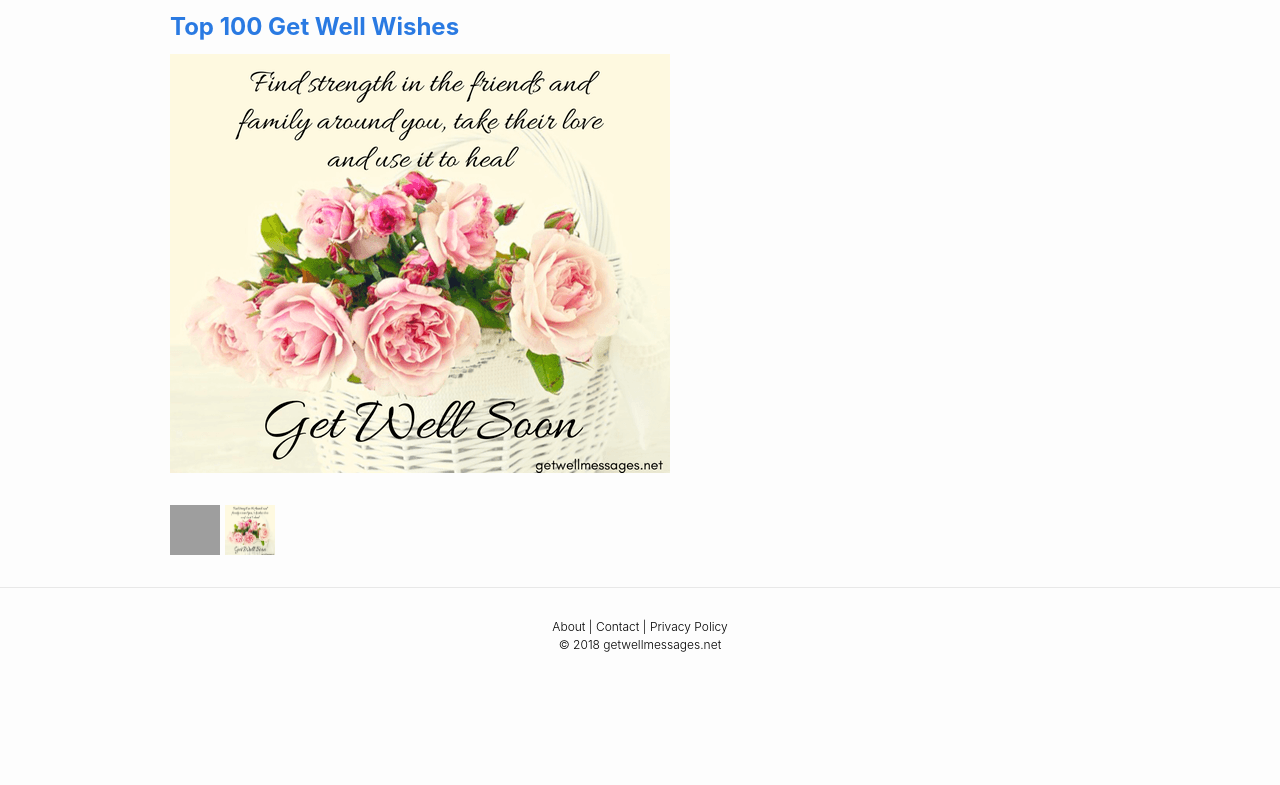
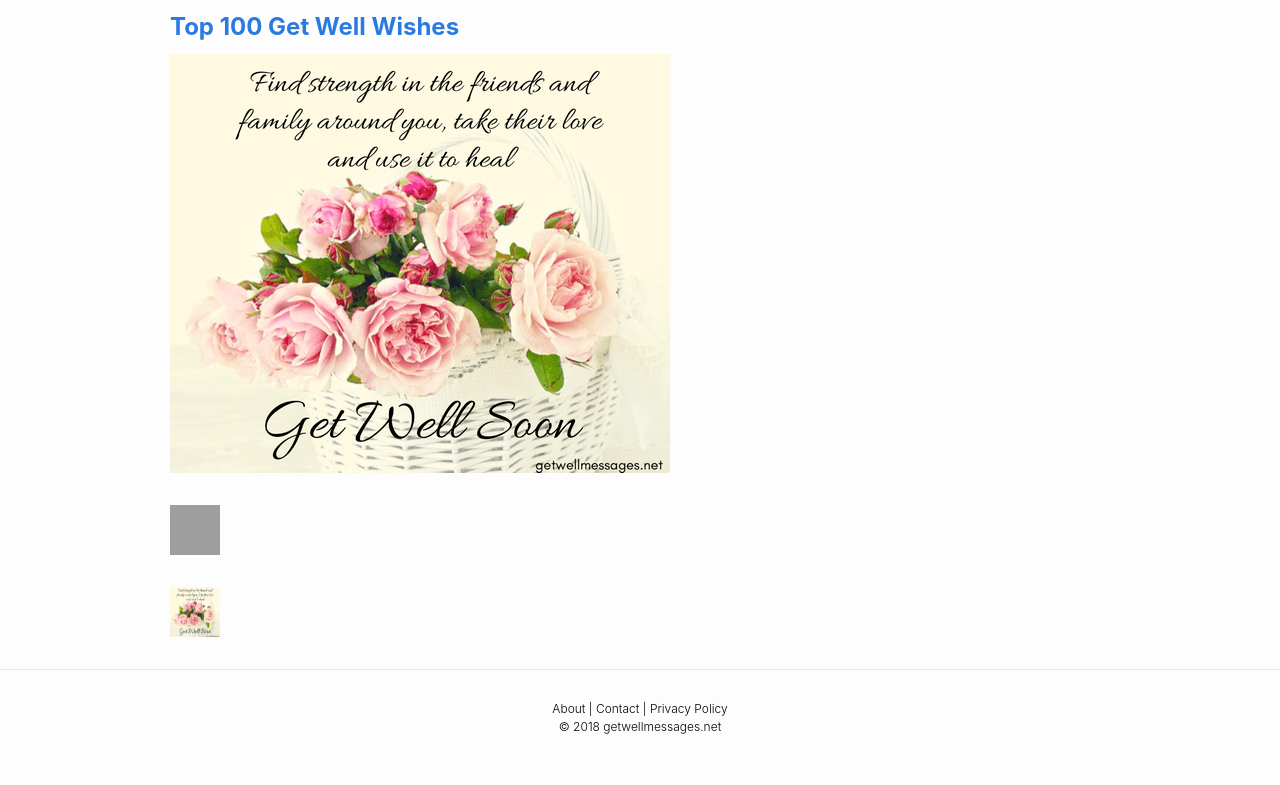
Before and after one commit to andyml123/andyml123.github.io, a Jekyll site: the page built from imagetest.md, in a window 1280 px wide. Shown: the part 588-1373 px from the top of the page. Built offline with Jekyll 4.4.1, drawn with Linux system fonts in a browser that asks for light colours; before the commit the page ends 1291 px from its top, so only the background shows below that; grey boxes are pictures that could not be loaded.

Commit message:
Update imagetest.md

```diff
--- a/imagetest.md
+++ b/imagetest.md
@@ -10,13 +10,14 @@
           {% endif %}
         {% endfor %}
 
+        <div class="side-by-side">
+
         {% for page in site.pages %}
           {% if page.image %}
 
-        <div class="side-by-side">
         <img class="img" src="/img/{{ page.image }}" alt="" width="50" height="50" />
-        </div>
 
         {% endif %}
         {% endfor %}
+        </div>
   </p>
```
